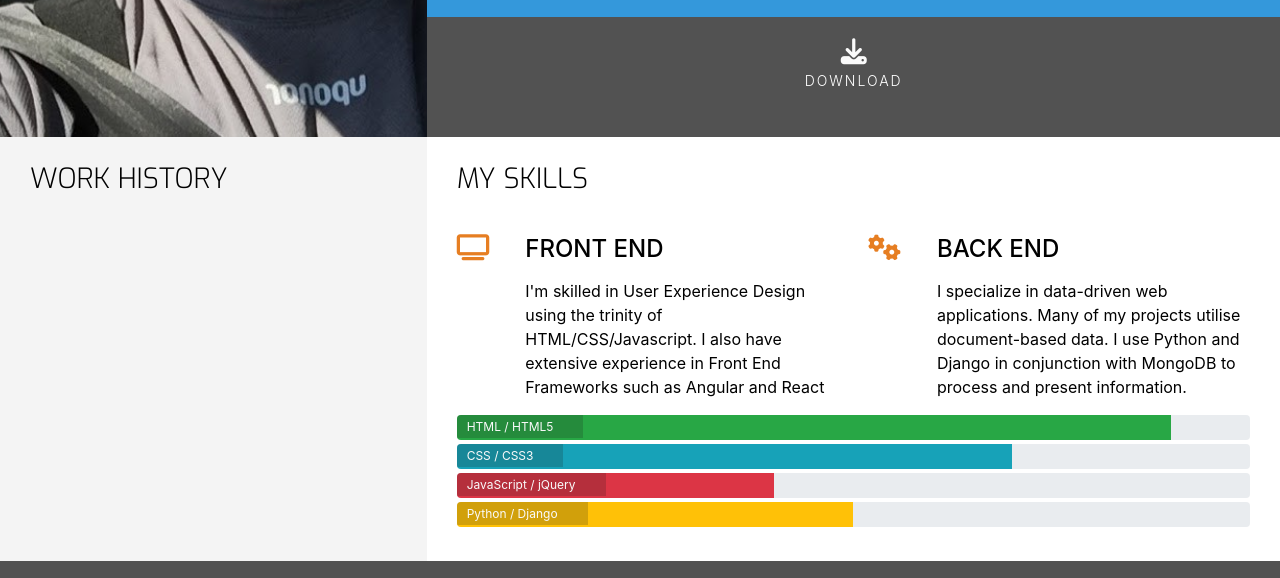
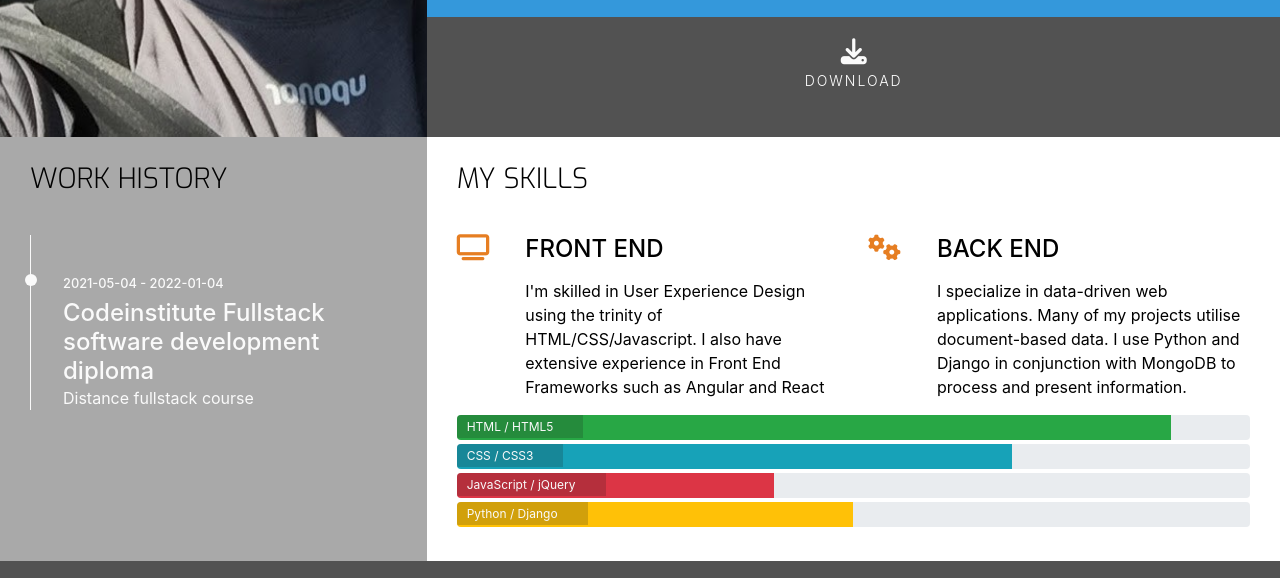
Before and after one commit to ejkington/portfolio, a plain HTML site: page resume.html in a window 1280 px wide. Shown: the part 592-1170 px from the top of the page. Drawn offline with nearby package versions, Linux system fonts and the light colour scheme.

Commit message:
add stuff

```diff
--- a/assets/css/style.css
+++ b/assets/css/style.css
@@ -4,6 +4,10 @@
 
 .bg-color-name-title {
     background-color: #676767;
+}
+
+.bg-color-work-history {
+    background-color: #a9a9a9;
 }
 
 .bg-color-three-reasons {
@@ -277,3 +281,47 @@ footer {
     color: #fafafa;
     background-color: rgba(25, 25, 25, 0.2);
 }
+
+
+/* ------------------------ Work History */
+
+.timeline-item {
+    padding: 4em 2em 0em 2em;
+    position: relative;
+    color: #fafafa;
+    border-left: 1px solid;
+}
+
+.timeline-item p {
+    padding: 0;
+    margin: 0;
+}
+
+.timeline-item:before {
+    content: attr(data-dates);
+    position: absolute;
+    left: 2.5em;
+    top: 3em;
+    display: block;
+    font-family: "Exo" sans-serif;
+    font-weight: 500;
+    font-size: 0.8em;
+    padding: 0;
+    margin: 0;
+}
+
+.timeline-item:after {
+    width: 12px;
+    height: 12px;
+    display: block;
+    top: 2.4em;
+    position: absolute;
+    left: -6px;
+    border-radius: 12px;
+    content: "";
+    background: #fafafa;
+}
+
+.history-items {
+    margin-bottom: 30px;
+}
--- a/resume.html
+++ b/resume.html
@@ -52,12 +52,18 @@
     </header>
     <section class="container-fluid">
         <div class="row">
-            <div class="col-md-4 bg-color-personal-info section-column">
+            <div class="col-md-4 bg-color-work-history section-column">
                 <div class="row">
                     <div class="col-12">
                         <h3 class="section-heading uppercase">
                             Work History
                         </h3>
+                    </div>
+                </div>
+                <div class="history-items">
+                    <div class="timeline-item" data-dates="2021-05-04 - 2022-01-04">
+                        <h4>Codeinstitute Fullstack software development diploma</h4>
+                        <p>Distance fullstack course</p>
                     </div>
                 </div>
             </div>
```
